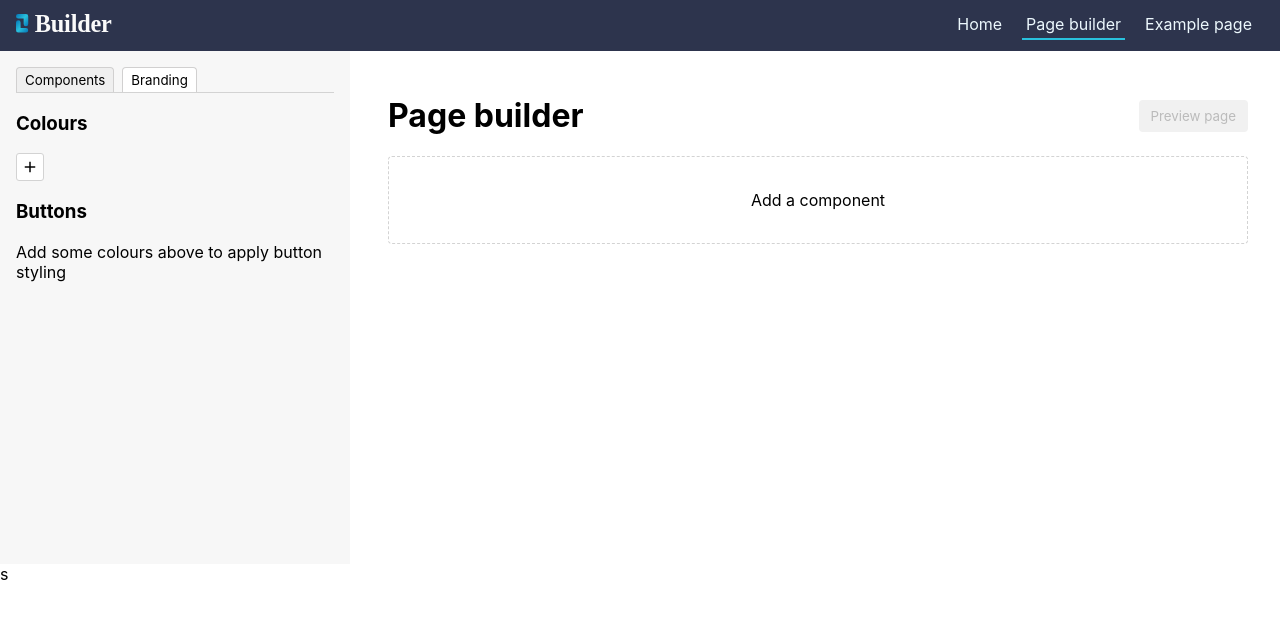
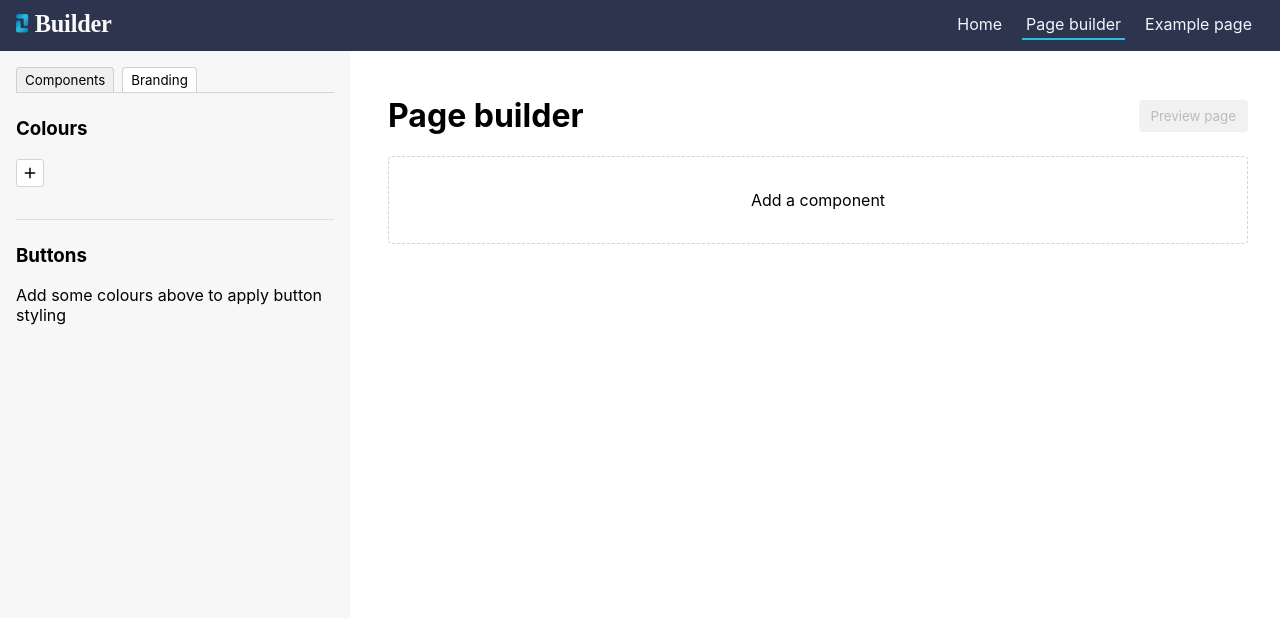
Before and after one commit to ejgoodwin/page-builder, a React (Create React App) app: page /page-builder in a window 1280 px wide. Both pictures are taken after a click on the button "Branding". Shown: the top 618 px of the page. Built offline with nearby package versions, Linux system fonts and the light colour scheme.

Commit message:
style sidebar

```diff
--- a/src/App.css
+++ b/src/App.css
@@ -1,5 +1,7 @@
 :root {
   --input-border-colour: #E8E8E8;
+  --section-border-colour: #dfdfdf;
+  --section-border-colour-light: #e9e9e9;
 }
 
 * {
@@ -13,7 +15,7 @@ h2 {
 
 label {
   display: block;
-  font-weight: 600;
+  font-size: .9rem;
   margin: 12px 0 4px;
 }
 
@@ -290,7 +292,7 @@ img {
   display: flex;
   flex-wrap: wrap;
   gap: 2px;
-  margin: 8px 0 16px 0;
+  margin: 8px 0;
 }
 
 .pb-branding-color-tile-container--large-gap {
@@ -485,6 +487,31 @@ img {
 
 .pb-sidebar--open {
   left: 0;
+}
+
+.pb-sidebar__section {
+  border-bottom: 1px solid var(--section-border-colour);
+  padding: 1.5rem 0;
+}
+
+.pb-sidebar__section-inner {
+  padding: 1rem 0;
+}
+
+.pb-sidebar__section-inner:first-of-type {
+  padding-top: 0;
+}
+
+.pb-sidebar__section h3 {
+  margin-top: 0;
+}
+
+.pb-sidebar__section h4 {
+  margin: 8px 0;
+}
+
+.pb-sidebar__section:last-of-type {
+  border-bottom: none;
 }
 
 .pb-sidebar__toggle-button {
--- a/src/App.js
+++ b/src/App.js
@@ -5,7 +5,7 @@ import Page from './components/Page';
 import homePageData from './data/home-page-data';
 import PageBuilder from './components/page-builder/PageBuilder';
 import Header from './components/Header';
-import { BackgroundColorContextProvider } from "./components/context/BackgroundColorContext";
+import { BrandingContextProvider } from "./components/context/BackgroundColorContext";
 
 
 function App() {
@@ -13,7 +13,7 @@ function App() {
   return (
     <div className="App">
       <Header />
-      <BackgroundColorContextProvider>
+      <BrandingContextProvider>
         <Routes>
           <Route path="/" element={ <Page data={homePageData} /> }></Route>
           <Route path="example-page" element={ <Page data={testData} /> }></Route>
@@ -21,7 +21,7 @@ function App() {
           <Route path="preview" element={ <Page data={testData} /> }></Route>
           {/* <Route path="/*" element={ <ErrorPage /> }></Route> */}
         </Routes>
-      </BackgroundColorContextProvider>
+      </BrandingContextProvider>
     </div>
   );
 }
--- a/src/components/Page.js
+++ b/src/components/Page.js
@@ -1,5 +1,5 @@
 import Section from "./section/Section";
-import { BackgroundColorContextProvider } from "./context/BackgroundColorContext";
+import { BrandingContextProvider } from "./context/BackgroundColorContext";
 const Page = ({ data }) => {
 	return data.map(item => <Section key={item.id} object={item} /> );
 }
--- a/src/components/context/BackgroundColorContext.js
+++ b/src/components/context/BackgroundColorContext.js
@@ -2,7 +2,7 @@ import { createContext, useState } from 'react'
 
 const BackgroundColorContext = createContext();
 
-export function BackgroundColorContextProvider({ children }) {
+export function BrandingContextProvider({ children }) {
   const [items, setItems] = useState([]);
   const [primaryStyling, setPrimaryStyling] = useState(['#057BBA', '#fff']);
   const [secondaryStyling, setSecondaryStyling] = useState(['#FAD287', '#000']);
--- a/src/components/page-builder/PageBuilder.js
+++ b/src/components/page-builder/PageBuilder.js
@@ -93,7 +93,7 @@ const PageBuilder = () => {
 				addSavedSection={addSavedSection}
 				data={builderData}
 				deleteComponent={deleteComponent}
-				moveComponent={moveComponent} />s
+				moveComponent={moveComponent} />
 		</div>
 	);
 }
--- a/src/components/page-builder/Sidebar.js
+++ b/src/components/page-builder/Sidebar.js
@@ -85,6 +85,7 @@ function BrandingTab() {
 
 	return (
 		<div>
+			<div className="pb-sidebar__section">
 				<h3>Colours</h3>
 				<div className="pb-branding-color-tile-container">
 					{items.map((colorItem, index) => <button
@@ -102,12 +103,16 @@ function BrandingTab() {
 						/>
 					</button>
 				</div>
+			</div>
 
+			<div className="pb-sidebar__section">
 				<h3>Buttons</h3>
 				{items.length < 1 ? 'Add some colours above to apply button styling' : ''}
 
 				<div className={items.length < 1 ? 'pb-hide' : ''}>
+					<div className="pb-sidebar__section-inner">
 						<h4>Primary</h4>
+						<button className='button' style={{ backgroundColor: primaryStyling[0], color: primaryStyling[1] }}>Primary button</button>
 						<label>Background colour</label>
 						<div className="pb-branding-color-tile-container">
 							{items.map((colorItem) => <button
@@ -125,9 +130,11 @@ function BrandingTab() {
 								style={{ background: `${colorItem}` }}>
 							</button>)}
 						</div>
-				<button className='button' style={{ backgroundColor: primaryStyling[0], color: primaryStyling[1] }}>Primary button</button>
+					</div>
 
+					<div className="pb-sidebar__section-inner">
 						<h4>Secondary</h4>
+						<button className='button' style={{ backgroundColor: secondaryStyling[0], color: secondaryStyling[1] }}>Secondary button</button>
 						<label>Background colour</label>
 						<div className="pb-branding-color-tile-container">
 							{items.map((colorItem) => <button
@@ -145,7 +152,8 @@ function BrandingTab() {
 								style={{ background: `${colorItem}` }}>
 							</button>)}
 						</div>
-				<button className='button' style={{ backgroundColor: secondaryStyling[0], color: secondaryStyling[1] }}>Secondary button</button>
+					</div>
+				</div>
 			</div>
 		</div>
 	);
```
Lines whose indentation alone changed are shown as unchanged.
